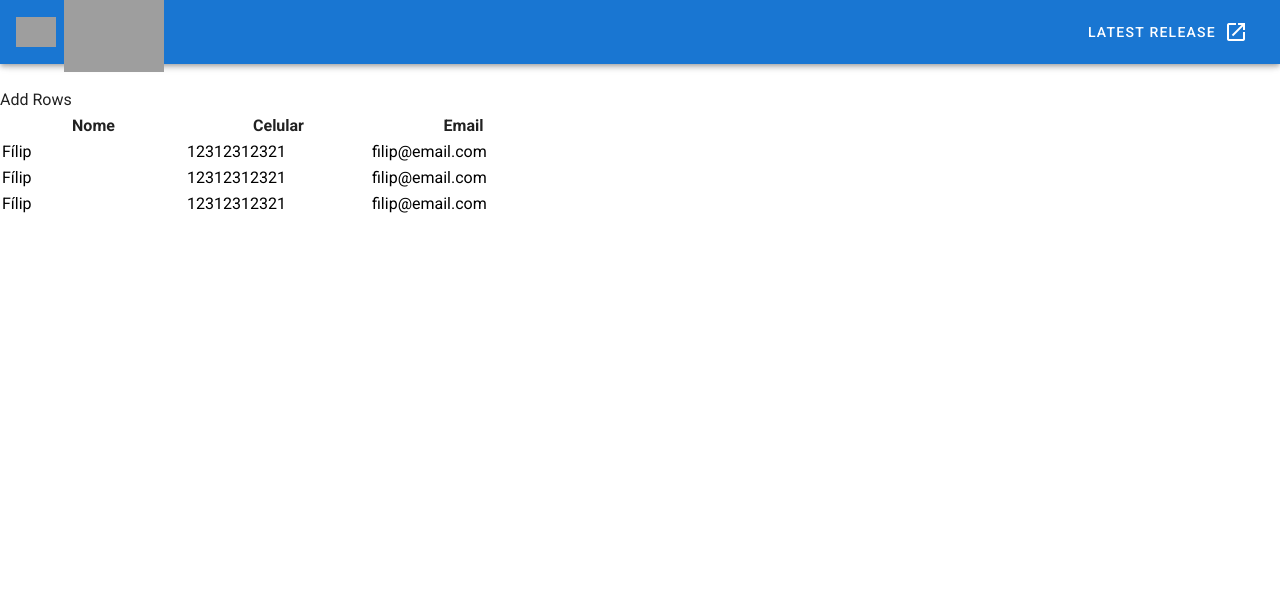
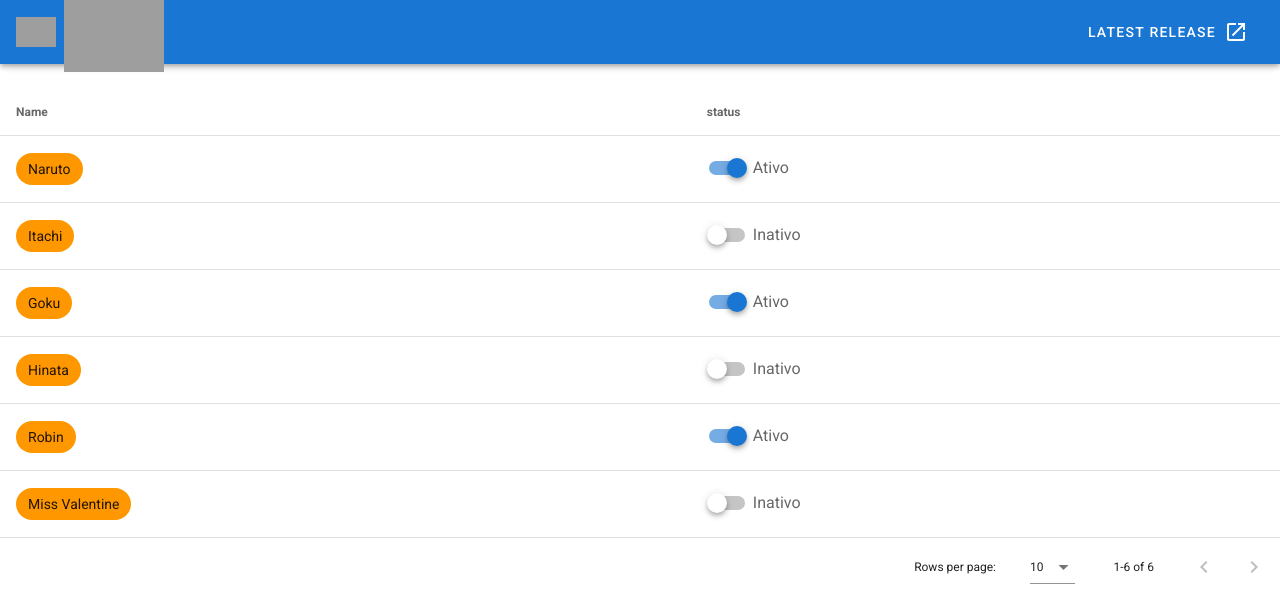
Before and after one commit to filipanselmo11/vuetify-table-app, a Vue app: page / in a window 1280 px wide. Shown: the top 612 px of the page. Built offline with nearby package versions, Linux system fonts and the light colour scheme; grey boxes are pictures that could not be loaded.

Commit message:
Add mais componentes

```diff
--- a/src/App.vue
+++ b/src/App.vue
@@ -34,19 +34,17 @@
     </v-app-bar>
     <br />
     <v-main>
-      <table-component-1></table-component-1>
+      <final-table-component></final-table-component>
     </v-main>
   </v-app>
 </template>
 
 <script>
-import TableComponent1 from './components/TableComponent1.vue';
-
+import FinalTableComponent from './components/FinalTableComponent.vue';
 export default {
-  components: { TableComponent1 },
+  components: { FinalTableComponent },
   name: "App",
-  data: () => ({
-    //
+  data: () => ({   //
   }),
 
 };
--- /dev/null
+++ b/src/components/FinalTableComponent.vue
@@ -0,0 +1,54 @@
+<template>
+  <div>
+    <v-data-table :headers="headers" :items="items">
+      <template #[`item.name`]="{ item }">
+        <v-chip color="orange">
+          {{ item.name }}
+        </v-chip>
+      </template>
+      <template #[`item.status`]="{ item }">
+        <v-switch v-model="item.status" @click.stop="showDialog = true">
+          <template v-slot:label>
+            <span v-if="item.status"> Ativo </span>
+            <span v-else> Inativo </span>
+          </template>
+        </v-switch>
+      </template>
+    </v-data-table>
+    <status-dialog
+        :visible="showDialog"
+        @close="showDialog=false"
+    ></status-dialog>
+  </div>
+</template>
+
+<script>
+import StatusDialog from "./StatusDialog.vue";
+export default {
+  name: "FinalTableComponent",
+  components: { StatusDialog },
+  data: () => ({
+    showDialog: false,
+    headers: [
+      { text: "Name", value: "name" },
+      { text: "status", value: "status" },
+    ],
+    items: [
+      { name: "Naruto", status: true },
+      { name: "Itachi", status: false },
+      { name: "Goku", status: true },
+      { name: "Hinata", status: false },
+      { name: "Robin", status: true },
+      { name: "Miss Valentine", status: false },
+    ],
+  }),
+  methods: {
+    consoleStatus(status) {
+      console.log(status);
+    },
+  },
+};
+</script>
+
+<style scoped>
+</style>
--- /dev/null
+++ b/src/components/StatusDialog.vue
@@ -0,0 +1,35 @@
+<template>
+  <v-dialog v-model="show" max-width="500px">
+    <v-card>
+      <v-card-title>Título do Dialog</v-card-title>
+      <v-card-text> Texto do Dialog..... </v-card-text>
+      <v-divider></v-divider>
+      <v-card-actions>
+        <v-spacer></v-spacer>
+        <v-btn color="primary" @click.stop="show = false"> Close </v-btn>
+      </v-card-actions>
+    </v-card>
+  </v-dialog>
+</template>
+
+<script>
+export default {
+  name: "StatusDialog",
+  props: ["visible"],
+  computed: {
+    show: {
+      get() {
+        return this.visible;
+      },
+      set(value) {
+        if (!value) {
+          this.$emit("close");
+        }
+      },
+    },
+  },
+};
+</script>
+
+<style>
+</style>
```
Also changed, not shown: src/components/OtherTableComponent.vue (+10 -0 lines).
